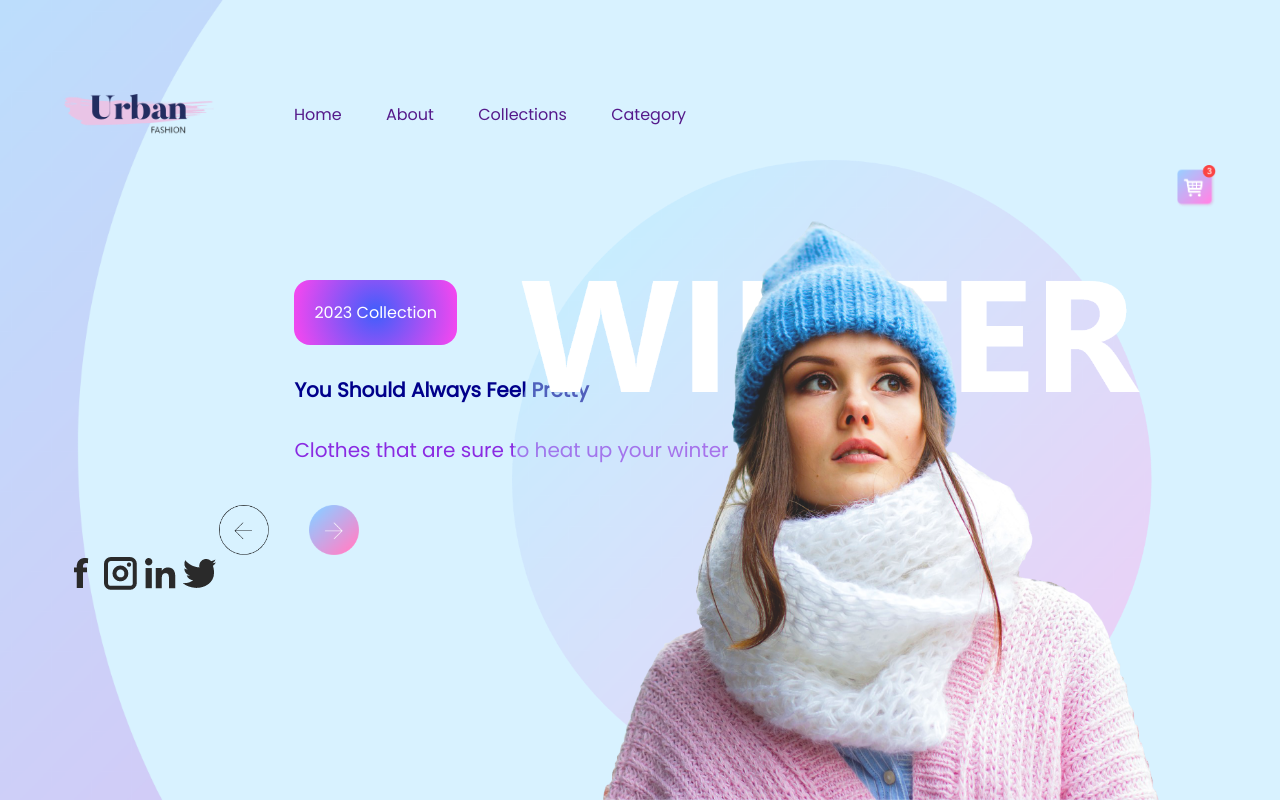
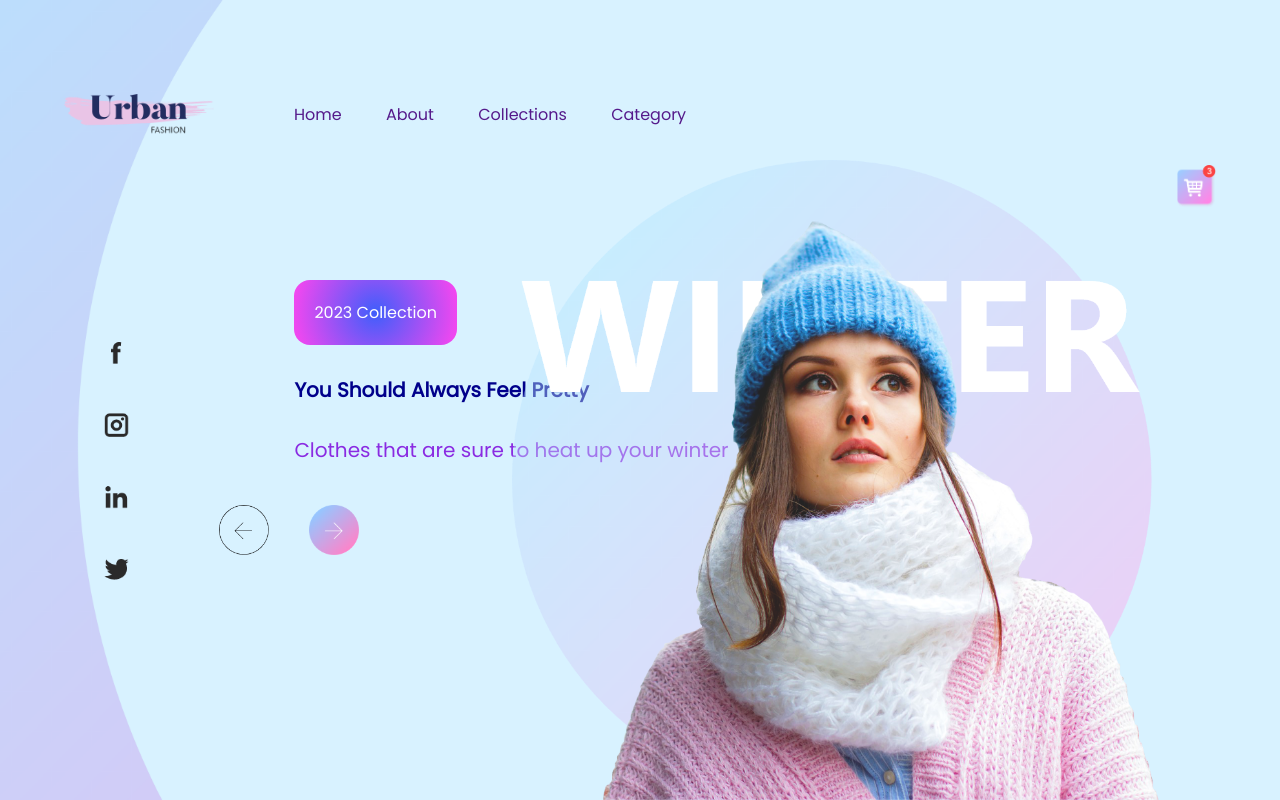
Before and after one commit to afabor/skills-city-webpage, a plain HTML site: page index.html in a window 1280 px wide. Drawn offline with Linux system fonts and the light colour scheme.

Commit message:
page completed

```diff
--- a/styles.css
+++ b/styles.css
@@ -99,3 +99,16 @@ margin-left: 40px;
   bottom: 0;
   height: 80%;
 }
+
+.social-icons{
+  position: fixed;
+  top: 40%;
+  left: 5%;
+  width: 50px;
+}
+
+.social-icons img{
+  width: 25px;
+  padding: 20px;
+  margin: auto 20px;
+}
```
